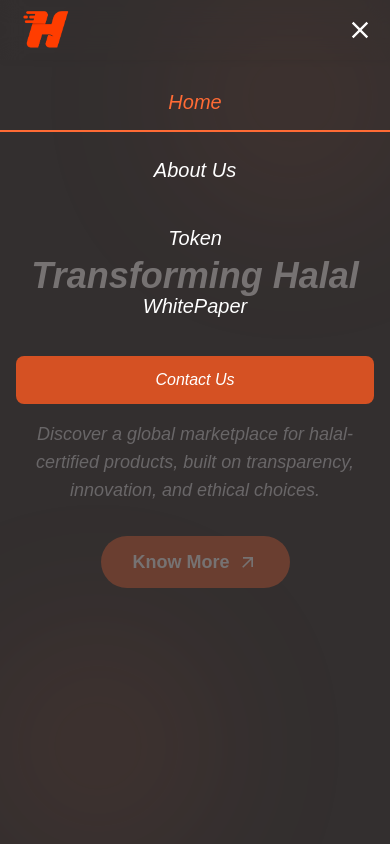
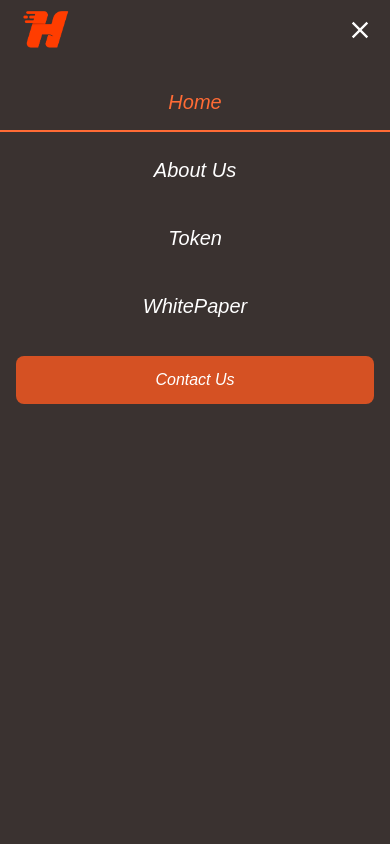
Before and after one commit to Souravhere/hflag, a Next.js app: page / in a window 390 px wide. Both pictures are taken after a click on the button "Toggle menu". Shown: the top 844 px of the page. Built offline with nearby package versions, Linux system fonts and the light colour scheme.

Commit message:
mobile menu nav color code problem solved

```diff
--- a/src/components/Header.tsx
+++ b/src/components/Header.tsx
@@ -53,7 +53,7 @@ export default function Header() {
     <AnimatePresence>
       {showHeader && (
         <motion.header
-          className="bg-[#3D3737]/70 backdrop-blur-md sm:h-fit h-[60px] italic shadow-md fixed top-0 left-0 w-full z-50"
+          className="sm:bg-[#3D3737]/70 backdrop-blur-md bg-[#3a3230] sm:h-fit h-[60px] italic shadow-md fixed top-0 left-0 w-full z-50"
           initial={{ y: -100, opacity: 0 }}
           animate={{ y: 0, opacity: 1 }}
           exit={{ y: -100, opacity: 0 }}
@@ -95,7 +95,7 @@ export default function Header() {
           <AnimatePresence>
             {isMenuOpen && (
               <motion.nav
-                className="md:hidden bg-[#3D3737]/70 backdrop-blur-xl py-4 fixed top-[60px] left-0 w-full h-[calc(100vh-60px)] flex flex-col"
+                className="md:hidden bg-[#3a3230] py-4 fixed top-[60px] left-0 w-full h-[calc(100vh-60px)] flex flex-col"
                 initial={{ x: "-100%", opacity: 0 }}
                 animate={{ x: 0, opacity: 1 }}
                 exit={{ x: "-100%", opacity: 0 }}
```
